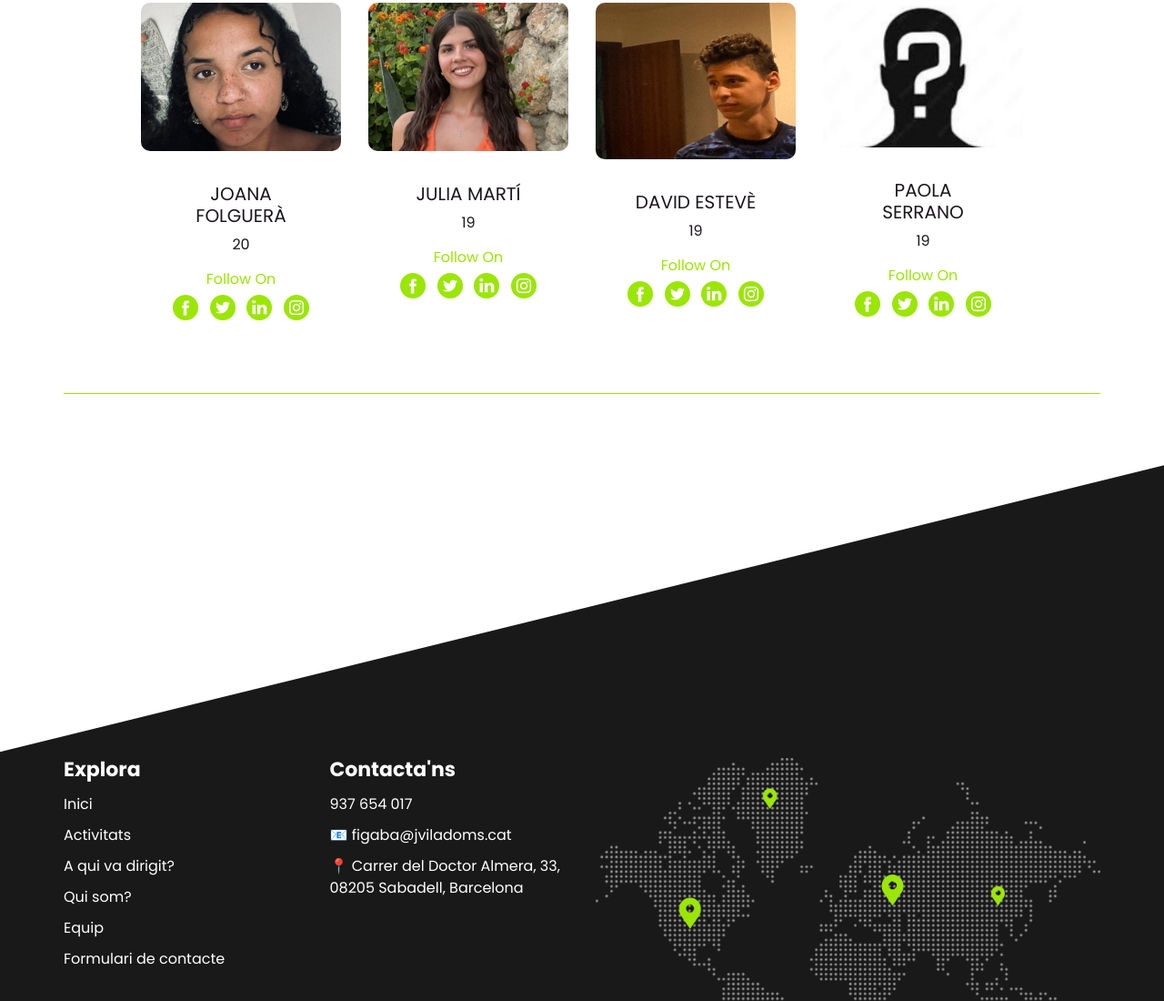
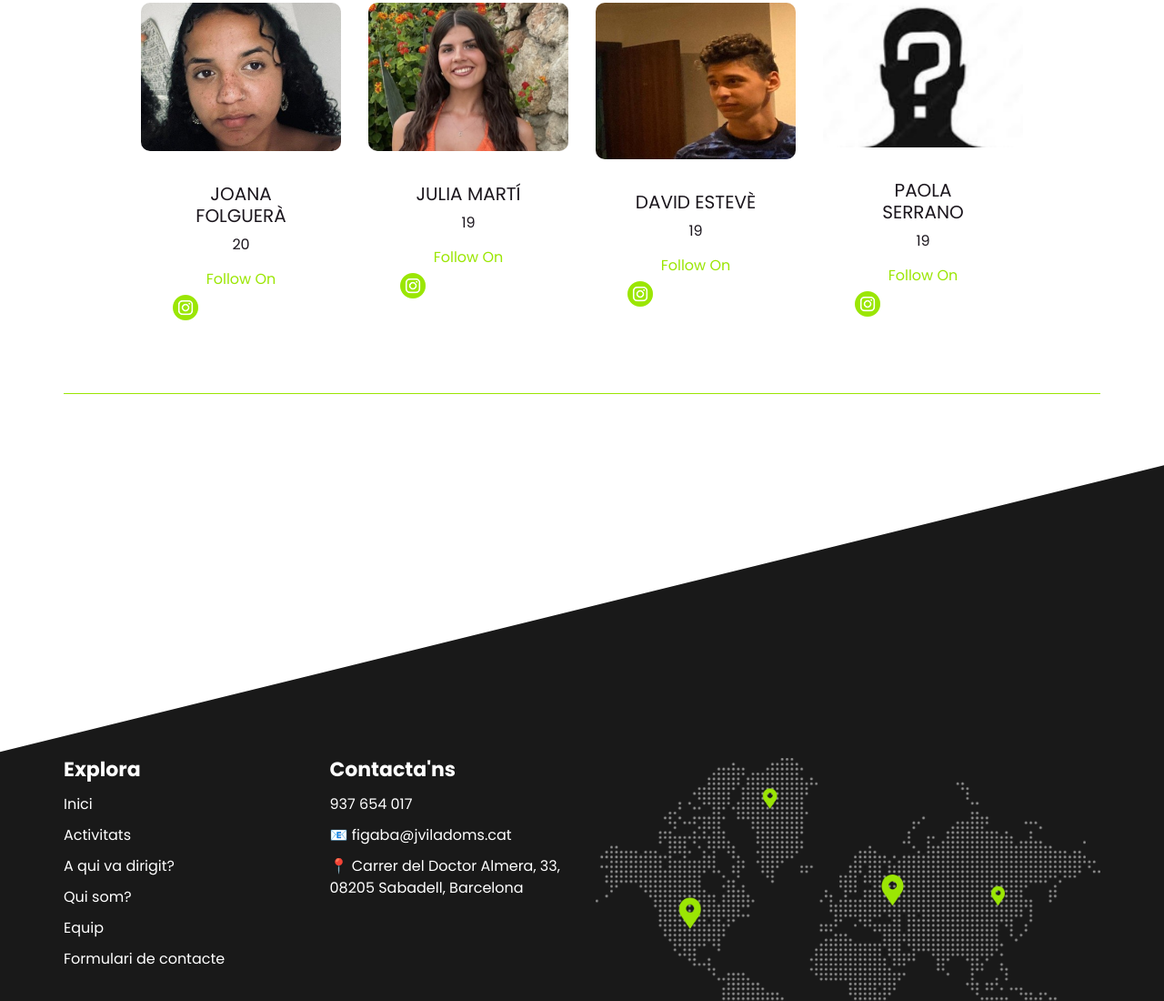
Before and after one commit to eniorJR/funtasies, a plain HTML site: page team.html in a window 1280 px wide. Shown: the part 787-1887 px from the top of the page at 91% size. Drawn offline with nearby package versions, Linux system fonts and the light colour scheme; a script that the page names is missing; some icons are missing; files whose address does not match are found by name.

Commit message:
Update team page title and remove unused social media links; adjust circle dimensions in CSS

```diff
--- a/css/activitats.css
+++ b/css/activitats.css
@@ -229,7 +229,6 @@ body {
   }
 
   .custom_nav-container .navbar-toggler .navbar-toggler-icon {
-    background-image: url(../images/menu.png);
     background-size: 55px;
   }
 
--- a/css/responsive.css
+++ b/css/responsive.css
@@ -13,6 +13,7 @@
 
     .circle {
         height: auto;
+        width: auto;
     }
 }
 
@@ -23,6 +24,10 @@
 
     .about_card-container {
         flex-wrap: wrap;
+    }
+    .circle {
+        height: auto;
+        width: auto;
     }
 
 }
@@ -36,6 +41,11 @@
     .slider_section .carousel_btn-container {
         top: 112%;
     }
+
+    .circle {
+        height: auto;
+        width: auto;
+    }
 }
 
 @media (max-width: 576px) {
@@ -45,6 +55,11 @@
 
     .info_content {
         margin-top: 150px;
+    }
+
+    .circle {
+        height: auto;
+        width: auto;
     }
 }
 
@@ -59,4 +74,8 @@
         max-width: 1170px;
     }
 
+    .circle {
+        height: auto;
+        width: auto;
+    }
 }
--- a/team.html
+++ b/team.html
@@ -12,7 +12,8 @@
   <meta name="description" content="" />
   <meta name="author" content="" />
 
-  <title>Intot</title>
+  <title>Equip</title>
+  <link rel="icon" type="image/png" href="images/logo.png">
 
   <!-- slider stylesheet -->
   <link rel="stylesheet" type="text/css"
@@ -291,21 +292,6 @@
               <div class="team_social">
                 <div>
                   <a href="">
-                    <img src="images/facebook-logo-button.png" alt="">
-                  </a>
-                </div>
-                <div>
-                  <a href="">
-                    <img src=" images/twitter-logo-button.png" alt="">
-                  </a>
-                </div>
-                <div>
-                  <a href="">
-                    <img src="images/linkedin.png" alt="">
-                  </a>
-                </div>
-                <div>
-                  <a href="">
                     <img src="images/instagram.png" alt="">
                   </a>
                 </div>
@@ -329,21 +315,6 @@
                 Follow On
               </h6>
               <div class="team_social">
-                <div>
-                  <a href="">
-                    <img src="images/facebook-logo-button.png" alt="">
-                  </a>
-                </div>
-                <div>
-                  <a href="">
-                    <img src=" images/twitter-logo-button.png" alt="">
-                  </a>
-                </div>
-                <div>
-                  <a href="">
-                    <img src="images/linkedin.png" alt="">
-                  </a>
-                </div>
                 <div>
                   <a href="">
                     <img src="images/instagram.png" alt="">
@@ -371,21 +342,6 @@
               <div class="team_social">
                 <div>
                   <a href="">
-                    <img src="images/facebook-logo-button.png" alt="">
-                  </a>
-                </div>
-                <div>
-                  <a href="">
-                    <img src=" images/twitter-logo-button.png" alt="">
-                  </a>
-                </div>
-                <div>
-                  <a href="">
-                    <img src="images/linkedin.png" alt="">
-                  </a>
-                </div>
-                <div>
-                  <a href="">
                     <img src="images/instagram.png" alt="">
                   </a>
                 </div>
@@ -409,21 +365,6 @@
                 Follow On
               </h6>
               <div class="team_social">
-                <div>
-                  <a href="">
-                    <img src="images/facebook-logo-button.png" alt="">
-                  </a>
-                </div>
-                <div>
-                  <a href="">
-                    <img src=" images/twitter-logo-button.png" alt="">
-                  </a>
-                </div>
-                <div>
-                  <a href="">
-                    <img src="images/linkedin.png" alt="">
-                  </a>
-                </div>
                 <div>
                   <a href="">
                     <img src="images/instagram.png" alt="">
```
